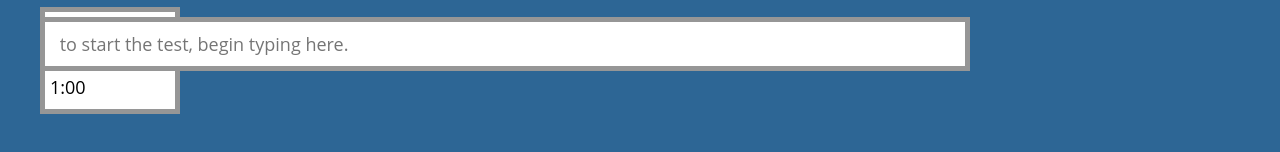
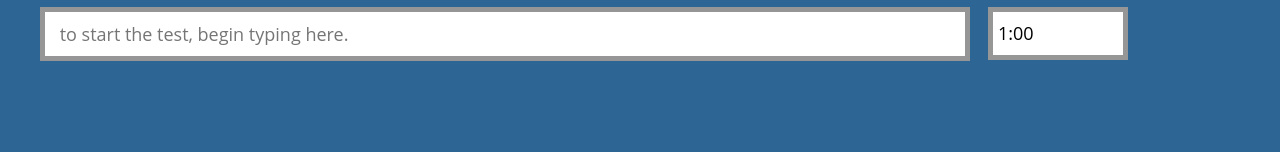
Before and after one commit to admsugar/Type-Timer, a plain HTML site: page TypeTimer/TypeTimer/Main/Index.html in a window 1280 px wide. Shown: the part 454-606 px from the top of the page. Drawn offline with Linux system fonts and the light colour scheme.

Commit message:
Update base.css

```diff
--- a/TypeTimer/TypeTimer/Css/base.css
+++ b/TypeTimer/TypeTimer/Css/base.css
@@ -105,7 +105,6 @@ input[type="text"]:focus {
 }
 .style-2 input[type="text"]:focus, .style-2 input[type="text"].focus {
 	border: solid 5px #969696;
-    margin-top: 10px;
     width: 75%;
     float:left;
 }
@@ -120,7 +119,7 @@ input[type="text"]:focus {
     background-color: white;
 
     display: block;
-	margin: 0;
+	margin: 79%;
 	width: 10%;
 	font-family: "Open Sans", sans-serif;
     color: black;
@@ -134,7 +133,6 @@ input[type="text"]:focus {
 	-moz-border-radius: none;
 	-ms-border-radius: none;
 	-o-border-radius: none;
-
     margin-top: 10px;
 
 }
```
